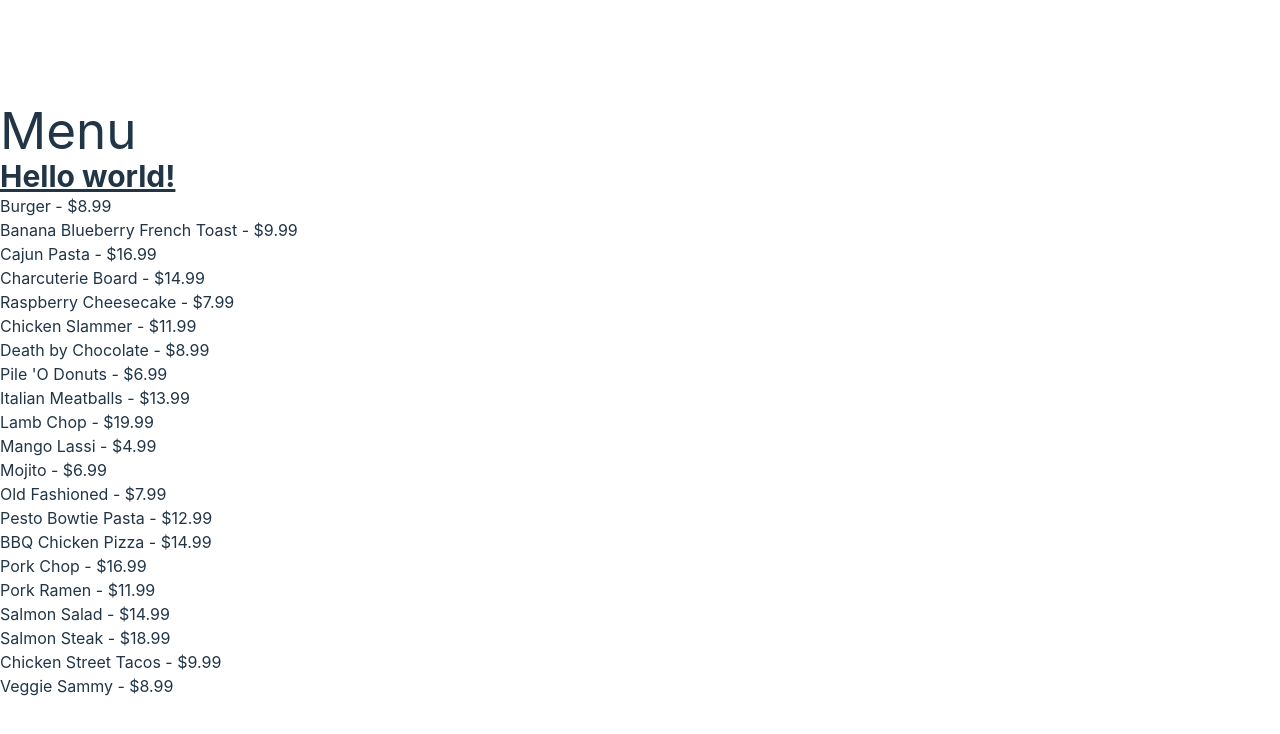
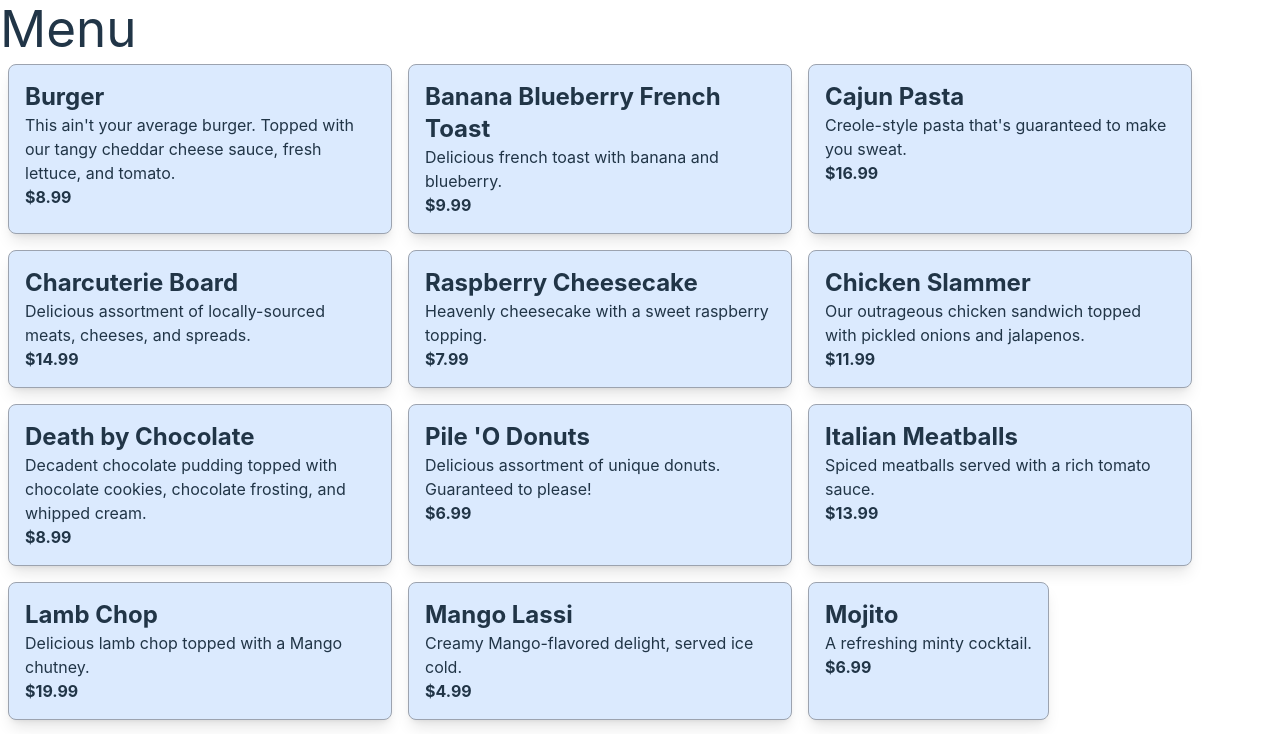
Before and after one commit to vincentowler/everlaw-shoes, a React (Vite) app: page / in a window 1280 px wide. Shown: the top 734 px of the page. Built offline with nearby package versions, Linux system fonts and the light colour scheme.

Commit message:
style menu

```diff
--- a/src/Menu.tsx
+++ b/src/Menu.tsx
@@ -3,17 +3,18 @@ import { Food, foods } from "./foods";
 export function Menu() {
   function renderFood(food: Food) {
     return (
-      <li>
-        {food.name} - ${food.price}
-      </li>
+      <div className="max-w-sm p-4 m-2 transition-colors bg-blue-100 border border-gray-400 rounded-lg shadow-lg hover:bg-indigo-600 hover:text-white">
+        <h2 className="text-2xl font-bold">{food.name}</h2>
+        <p>{food.description}</p>
+        <strong>${food.price}</strong>
+      </div>
     );
   }
 
   return (
     <>
       <h1>Menu</h1>
-      <h1 className="text-3xl font-bold underline">Hello world!</h1>
-      <ul>{foods.map(renderFood)}</ul>
+      <div className="flex flex-wrap">{foods.map(renderFood)}</div>
     </>
   );
 }
```
